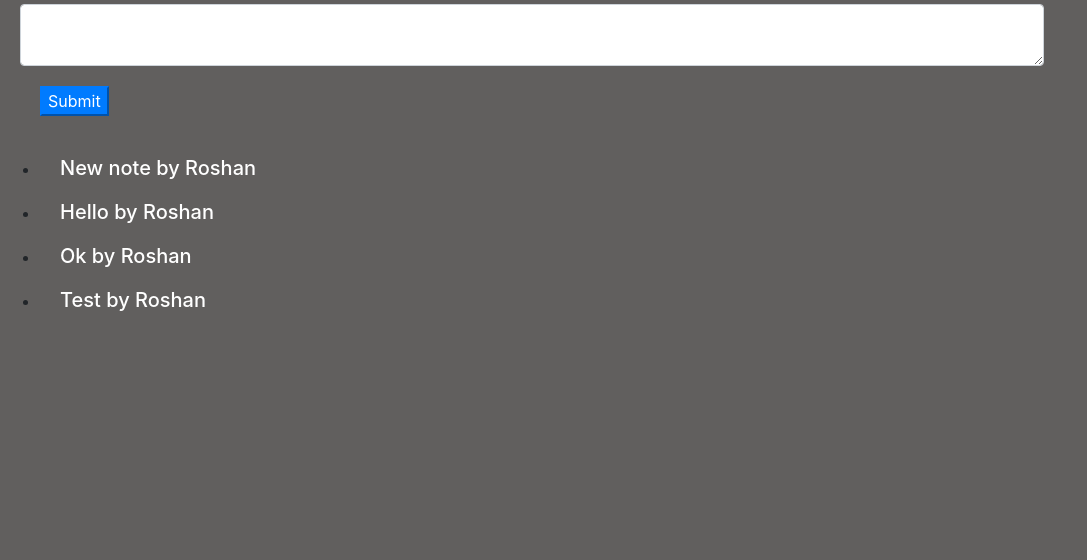
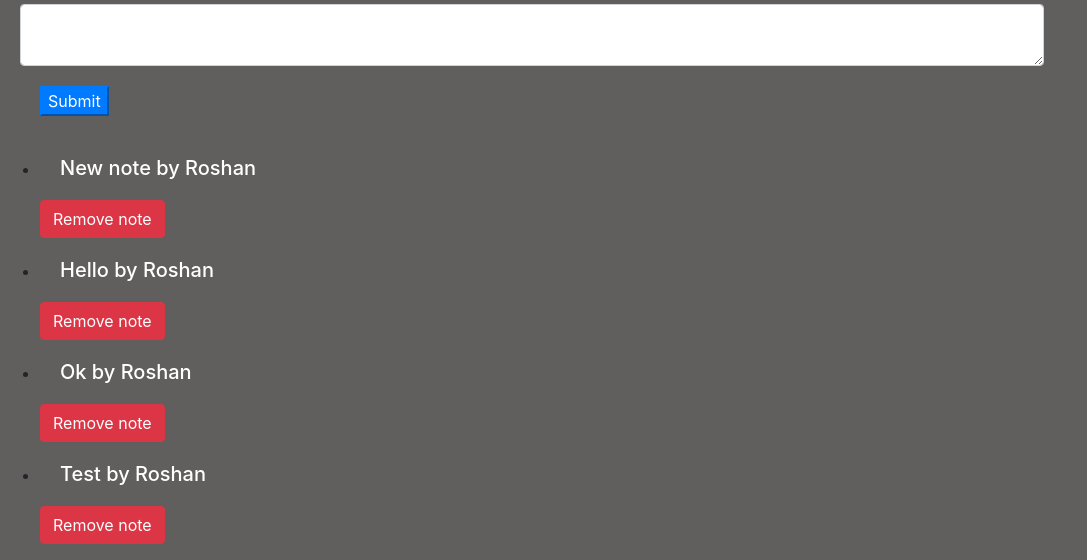
Before and after one commit to crostipunctus/housemouse, a Django app: page /baby_name/Iora in a window 1280 px wide. Shown: the part 357-917 px from the top of the page, without its empty margins (0-1087 px from the left). Before the commit the page ends 668 px from the top, so only its background shows below. Run offline with Django 3.2, Linux system fonts and the light colour scheme; data comes from the database, SQL or seed files in the repository; both versions use the stored data as it was after the commit; some libraries are stand-ins or nearby versions.

Commit message:
note delete in progress

```diff
--- a/housemanager/static/housemanager/baby_name.js
+++ b/housemanager/static/housemanager/baby_name.js
@@ -77,10 +77,17 @@ document.addEventListener('DOMContentLoaded', function() {
 
         let new_note = document.createElement("li")
         let h5 = document.createElement("h5")
+        let remove_note = document.createElement("button")
+        remove_note.classList.add("btn")
+        remove_note.classList.add("btn-danger")
+        remove_note.id = "remove-note"
+        remove_note.innerHTML = "Remove note"
+
 
         h5.innerHTML = `${note.value} by ${user.innerHTML}`
 
         new_note.appendChild(h5)
+        new_note.append(remove_note)
         notes.appendChild(new_note)
 
         note.value = "";
@@ -98,7 +105,7 @@ document.addEventListener('DOMContentLoaded', function() {
     .then(response => response.json())
     .then(response => {
 
-        countdown(response)
+    countdown(response)
 
 
     })
--- a/housemanager/templates/housemanager/baby_name.html
+++ b/housemanager/templates/housemanager/baby_name.html
@@ -27,9 +27,9 @@
 <div>
     <ul id="baby-notes">
         {% for notes in notes%}
-        <li>
+        <li id={{notes.id}}>
             <h5>{{notes.note}} by {{notes.user_note | title}}</h5>
-            <h6></h6>
+            <button data-id={{notes.id}} id="remove-note" class="btn btn-danger">Remove note</button>
         </li>
 
         {% endfor %}
```
Also changed, not shown: db.sqlite3.
